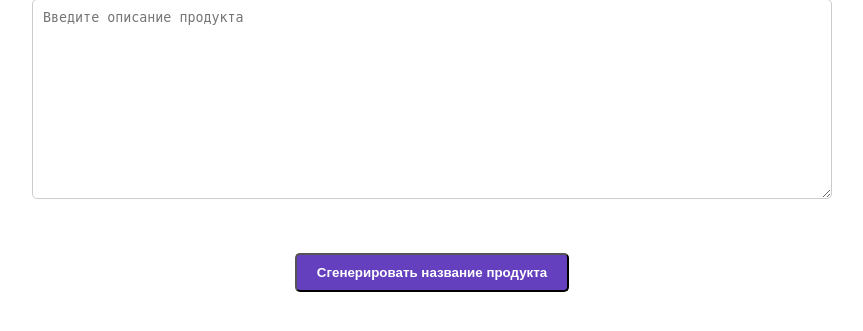
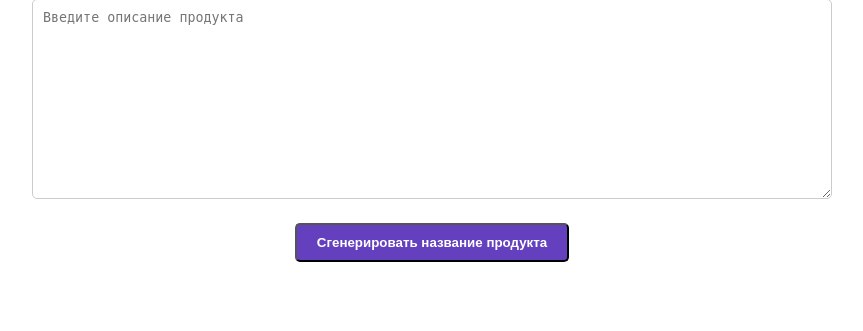
Before and after one commit to WocherZ/marketing-service-uralsib-hack, a Django app: page /personal_page in a window 1280 px wide. Shown: the part 197-528 px from the top of the page, without its empty margins (208-1071 px from the left). Run offline with Django 4.2, Linux system fonts and the light colour scheme.

```diff
--- a/application/app/urls.py
+++ b/application/app/urls.py
@@ -8,5 +8,5 @@ urlpatterns = [
     path('register', views.register, name='register'),
     path('authorization', views.authorization, name='authorization'),
     path('personal_page', views.personal_page, name='personal_page'),
-    path('logout', views.logout, name='logout')
+    path('logout', views.logout, name='logout'),
 ]
--- a/application/app/views.py
+++ b/application/app/views.py
@@ -63,31 +63,10 @@ def personal_page(request):
             create_query_history_record(description, output)
         else:
             error = 'Ошибка заполнения формы'
+        return redirect('personal_page')
 
     context = {'form': form, 'error': error, 'output': output}
 
-    # добавил для отладки
-    # data = [
-    #     {
-    #         'query': 'Инвестиционный фонд с разнообразным портфелем активов, включающим акции, облигации, сырьевые товары и криптовалюты. Фонд предлагает высокую степень диверсификации и потенциал роста в различных секторах экономики.',
-    #         'output': 'Инвестиционный фонд с разнообразным портфелем активов и потенциалом роста.',
-    #         'query_date': '2023-06-25',
-    #         'feedback': 'True'
-    #     },
-    #     {
-    #         'query': 'Second query',
-    #         'output': 'Second output',
-    #         'query_date': '2023-06-26',
-    #         'feedback': 'Second feedback'
-    #     },
-    #     {
-    #         'query': 'Third query',
-    #         'output': 'Third output',
-    #         'query_date': '2023-06-27',
-    #         'feedback': 'Third feedback'
-    #     }
-    # ]
-    # context['data'] = data
     if request.session.get('user_group') == 'DEVELOPER':
         context['data'] = collect_query_history()
 
--- a/application/templates/personal_page.html
+++ b/application/templates/personal_page.html
@@ -36,7 +36,7 @@
       padding: 10px;
       border-radius: 5px;
       border: 1px solid #ccc;
-      margin-bottom: 50px;
+      margin-bottom: 20px;
       box-sizing: border-box;
     }
 
@@ -67,9 +67,15 @@
       margin: 0;
     }
 
-    #output {
-      margin-top: 20px;
-    }
+  #output {
+    font-size: 16px;
+    line-height: 1.5;
+    color: #333333;
+    text-align: left;
+    padding: 10px;
+    border: 1px solid #ccc;
+    border-radius: 5px;
+  }
 
     .submit-container {
       display: flex;
@@ -156,6 +162,7 @@
         <button type="submit" class="button">Сгенерировать название продукта</button>
       </div>
     </form>
+    <p></p>
     <div id="output">
       {{ output }}
     </div>
@@ -163,3 +170,13 @@
 
 </body>
 </html>
+
+<script>
+  // JavaScript code to hide the border of #output if it is empty
+  window.addEventListener('DOMContentLoaded', (event) => {
+    const output = document.getElementById('output');
+    if (output.innerHTML.trim() === '') {
+      output.style.border = 'none';
+    }
+  });
+</script>
```
